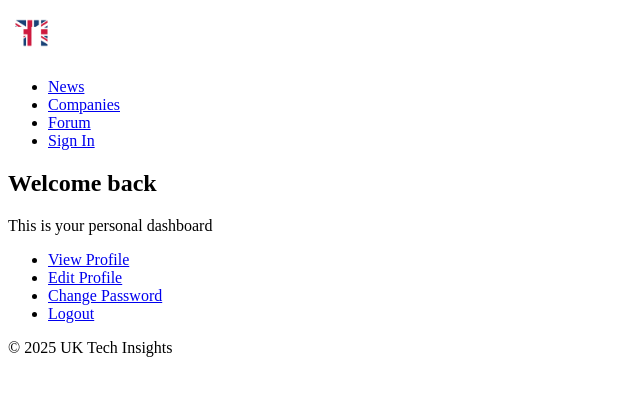
After one commit to Galchov/uk-tech-insights, a Django app: page /accounts/dashboard/ in a window 1280 px wide. The commit adds this page. Shown: the top 396 px of the page, without its empty margins (0-640 px from the left). Run offline with Django 5.2, Linux system fonts and the light colour scheme.

Commit message:
:construction: feat: add views and urls to accounts app

```diff
--- a/apps/accounts/urls.py
+++ b/apps/accounts/urls.py
@@ -1,7 +1,26 @@
-from django.urls import path
+from django.urls import include, path
 from . import views
 
 
 urlpatterns = [
-    path('signin/', views.sign_in_view, name="signin"),
+    path('login/', views.login_view, name="login"),
+    path('logout/', views.logout_view, name="logout"),  # TODO: Test when User model is in DB
+    path('register/', views.register_view, name="register"),
+
+    path('password-reset/', include([
+        path('', views.password_reset_view, name="password-reset"),
+        path('done/', views.password_reset_done_view, name="password-reset-done"),
+        path('confirm/<uidb64>/<token>/', views.password_reset_confirm_view, name="password-reset-confirm"),
+        path('complete/', views.password_reset_confirm_view, name="password-reset-confirm"),
+    ])),
+
+    path('dashboard/', views.dashboard_view, name="dashboard"),
+
+    path('profile/<int:pk>/', include([
+        path('', views.profile_details_view, name="profile-details"),
+        path('edit/', include([
+            path('', views.profile_edit_view, name="profile-edit"),
+            path('change-password/', views.change_password_view, name="change-password"),
+        ])),
+    ])),
 ]
--- a/apps/accounts/views.py
+++ b/apps/accounts/views.py
@@ -1,7 +1,53 @@
 from django.shortcuts import render
 from django.http import HttpResponse
 from urllib.request import Request
+from django.contrib.auth import logout
+from django.contrib.auth import views as auth_views
+from django.contrib.auth.decorators import login_required
+from django.shortcuts import redirect
 
 
-def sign_in_view(request: Request) -> HttpResponse:
-    return render(request, 'accounts/sign-in-page.html', {'hide_navbar': True})
+def login_view(request: Request) -> HttpResponse:
+    return render(request, 'accounts/login.html', {'hide_navbar': True})
+
+
+def logout_view(request: Request) -> HttpResponse:
+    logout(request)
+    return redirect('login')
+
+
+def register_view(request: Request) -> HttpResponse:
+    return render(request, 'accounts/register.html', {'hide_navbar': True})
+
+
+password_reset_view = auth_views.PasswordResetView.as_view(
+    template_name='accounts/password_reset_request.html'
+)
+
+password_reset_done_view = auth_views.PasswordResetDoneView.as_view(
+    template_name='accounts/password_reset_done.html'
+)
+
+password_reset_confirm_view = auth_views.PasswordResetConfirmView.as_view(
+    template_name='accounts/password_reset_confirm.html'
+)
+
+password_reset_complete_view = auth_views.PasswordResetCompleteView.as_view(
+    template_name='accounts/password_reset_complete.html'
+)
+
+# @login_required   # TODO: To be implemented
+def dashboard_view(request: Request) -> HttpResponse:
+    return render(request, 'accounts/dashboard.html')
+
+
+def profile_details_view(request: Request, pk: int) -> HttpResponse:
+    return render(request, 'accounts/profile_details.html')
+
+
+def profile_edit_view(request: Request, pk: int) -> HttpResponse:
+    return render(request, 'accounts/profile_edit.html')
+
+
+def change_password_view(request: Request, pk: int) -> HttpResponse:
+    return render(request, 'accounts/profile_change_password.html')
--- /dev/null
+++ b/templates/accounts/dashboard.html
@@ -0,0 +1,18 @@
+{% extends 'common/base.html' %}
+
+{% block title %}Dashboard | UK Tech Insights{% endblock %}
+
+{% block content %}
+<main>
+    <h2>Welcome back</h2>
+
+    <p>This is your personal dashboard</p>
+
+    <ul>
+        <li><a href="{% url 'profile-details' 1 %}">View Profile</a></li>
+        <li><a href="{% url 'profile-edit' 1 %}">Edit Profile</a></li>
+        <li><a href="{% url 'change-password' 1 %}">Change Password</a></li>
+        <li><a href="{% url 'logout' %}">Logout</a></li>
+    </ul>
+</main>
+{% endblock%}
--- a/templates/accounts/sign-in-page.html
+++ b/templates/accounts/login.html
@@ -13,6 +13,11 @@
         <input type="password" name="password" id="password" required><br>
 
         <button type="submit">Sign In</button>
+
+        <a href="{% url 'password-reset' %}" class="button-link">Forgotten password?</a>
+
+        <p>Not having an account?</p>
+        <a href="{% url 'register' %}" class="button-link">Register</a>
     </form>
 </main>
 {% endblock %}
--- a/templates/common/base.html
+++ b/templates/common/base.html
@@ -1,17 +1,16 @@
 {% load static %}
-
 <!DOCTYPE html>
 <html lang="en">
     <head>
-        <meta charset="utf-8"/>
-        <meta name="viewport" content="width=device-width"/>
+        <meta charset="utf-8">
+        <meta name="viewport" content="width=device-width">
         <title>{% block title %}UK Tech Insights{% endblock %}</title>
     </head>
     <body>
         <header>
             <nav class="navbar">
                 <a href="{% url 'home' %}">
-                    <img width="50px" src="{% static 'images/navbar_logo.png' %}" alt="logo-img">
+                    <img width="50" src="{% static 'images/navbar_logo.png' %}" alt="logo-img">
                 </a>
 
                 {% if not hide_navbar %}
@@ -19,7 +18,7 @@
                     <li><a href="#">News</a></li>
                     <li><a href="#">Companies</a></li>
                     <li><a href="#">Forum</a></li>
-                    <li><a href="{% url 'signin' %}">Sign In</a></li>
+                    <li><a href="{% url 'login' %}">Sign In</a></li>
                 </ul>
                 {% endif %}
             </nav>
```
Also changed, not shown: templates/accounts/password_reset_request.html (added, +9 -0 lines), templates/accounts/profile_change_password.html (added, +9 -0 lines), templates/accounts/profile_details.html (added, +9 -0 lines), templates/accounts/profile_edit.html (added, +9 -0 lines), templates/accounts/register.html (added, +9 -0 lines), templates/accounts/password_reset_complete.html (added), templates/accounts/password_reset_confirm.html (added), templates/accounts/password_reset_done.html (added).
